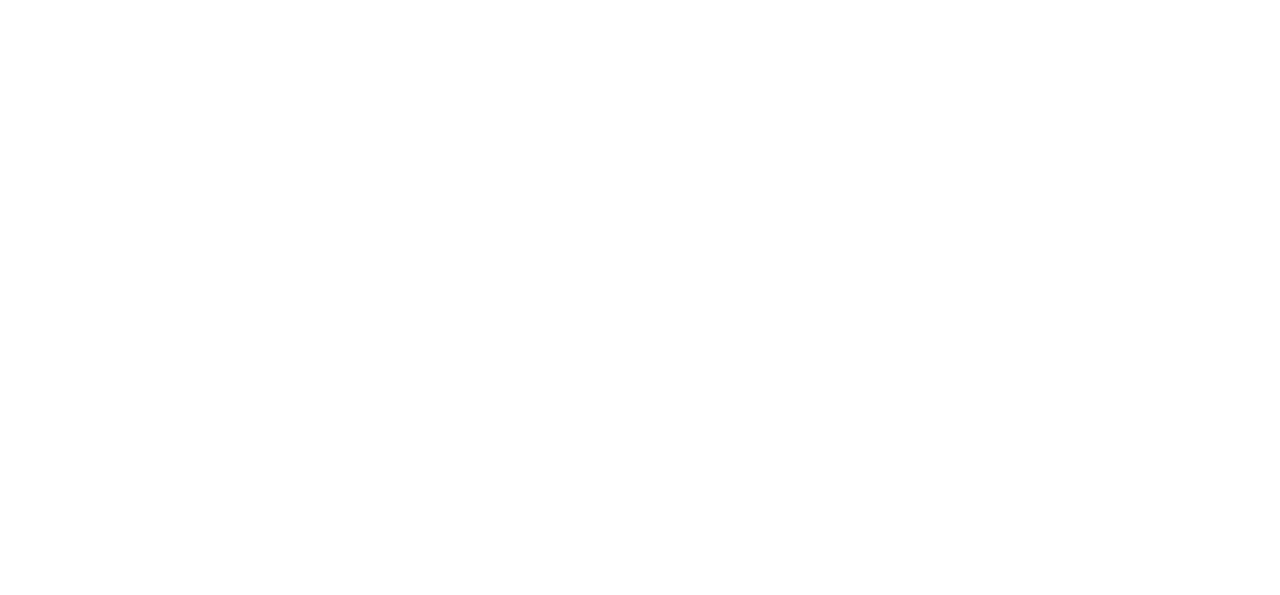
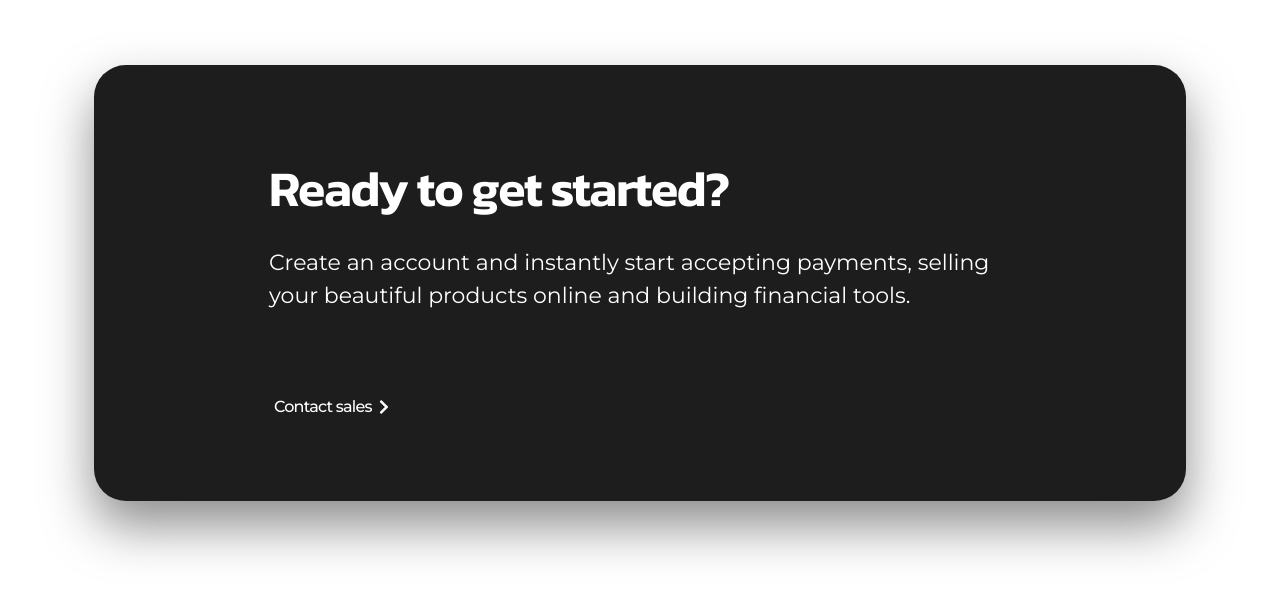
Before and after one commit to Nkiriobasi/flutterwave_clone, a React (Create React App) app: page / in a window 1280 px wide. Shown: the part 9443-10038 px from the top of the page. Before the commit the page ends 9408 px from the top, so only its background shows below. Built offline with nearby package versions, Linux system fonts and the light colour scheme.

Commit message:
added cl section

```diff
--- a/src/Routes/LandingRoute/LandingRoute.js
+++ b/src/Routes/LandingRoute/LandingRoute.js
@@ -1,5 +1,5 @@
 import React from 'react';
-import { Header, Hero, Customers, Businesses, Payments, Commerce, DarkCards, DevApi, GlobalReach } from '../../container';
+import { Header, Hero, Customers, Businesses, Payments, Commerce, DarkCards, DevApi, GlobalReach, Cl } from '../../container';
 
 const LandingRoute = () => {
   return (
@@ -15,6 +15,7 @@
           <DarkCards />
           <DevApi />
           <GlobalReach />
+          <Cl />
         </main>
     </>
   );
--- /dev/null
+++ b/src/container/Cl/Cl.jsx
@@ -0,0 +1,33 @@
+import React from 'react';
+import { Link } from 'react-router-dom';
+import { FaChevronRight } from "react-icons/fa";
+import './Cl.scss';
+
+
+const Cl = () => {
+  return (
+    <section className='cl'>
+        <div className="wrapper cl__wrapper">
+
+            <div className="cl__box">
+                <h4 className="cl__heading">Ready to get started?</h4>
+                <p className="cl__sub-heading">
+                    Create an account and instantly start accepting payments,
+                    selling your beautiful products online and building financial tools.
+                </p>
+                <div className="cl__ctas flex justify-start items-center flex-wrap">
+                    <div className="cl__cta">
+                        <Link to="/contact-sales" class="btn btn-inline text-white">
+                            <span className="btn__label">Contact sales</span>
+                            <FaChevronRight className='btn__icon mt-0.5' />
+                        </Link>
+                    </div>
+                </div>
+            </div>
+
+        </div>
+    </section>
+  );
+}
+
+export default Cl;
--- /dev/null
+++ b/src/container/Cl/Cl.scss
@@ -0,0 +1,66 @@
+.cl{
+    padding: 6.25rem 1.25rem;
+
+    @media screen and (max-width: 48rem){
+        padding: 4.375rem 1.25rem;
+    }
+
+
+    .cl__wrapper {
+        background-color: #1d1d1d;
+        border-radius: 2rem;
+        box-shadow: 0 25px 50px rgba(29,29,29,.5);
+        color: #fff;
+        padding: 1.875rem;
+
+        .cl__box{
+            max-width: 46.375rem;
+            margin: 4.125rem auto;
+
+            @media screen and (max-width: 48rem){
+                margin: 3.438rem 0;
+            }
+
+            @media screen and (max-width: 37.5rem){
+                margin: 1.875rem 0;
+            }
+
+            .cl__heading{
+                font-family: var(--heading-font);
+                font-size: 3.125rem;
+                line-height: 1.1;
+                font-weight: 600;
+                margin-bottom: 1.875rem;
+                letter-spacing: -.03em;
+
+                @media screen and (max-width: 37.5rem){
+                    font-size: 1.875rem;
+                }
+            }
+
+            .cl__sub-heading{
+                font-size: 1.375rem;
+                margin-bottom: 4.125rem;
+
+                @media screen and (max-width: 48rem){
+                    font-size: 1.25rem;
+                    margin-bottom: 2.625rem;
+                }
+
+                @media screen and (max-width: 37.5rem){
+                    font-size: 1.125rem;
+                    margin-bottom: 1.875rem;
+                }
+            }
+
+            .cl__ctas{
+                margin-bottom: -15px;
+
+                .cl__cta{
+                    margin-top: 15px;
+                }
+            }
+
+        }
+    }
+}
--- a/src/container/index.js
+++ b/src/container/index.js
@@ -7,3 +7,4 @@
 export { default as DarkCards } from './DarkCards/DarkCards';
 export { default as DevApi } from './DevApi/DevApi';
 export { default as GlobalReach } from './GlobalReach/GlobalReach';
+export { default as Cl } from './Cl/Cl';
```
